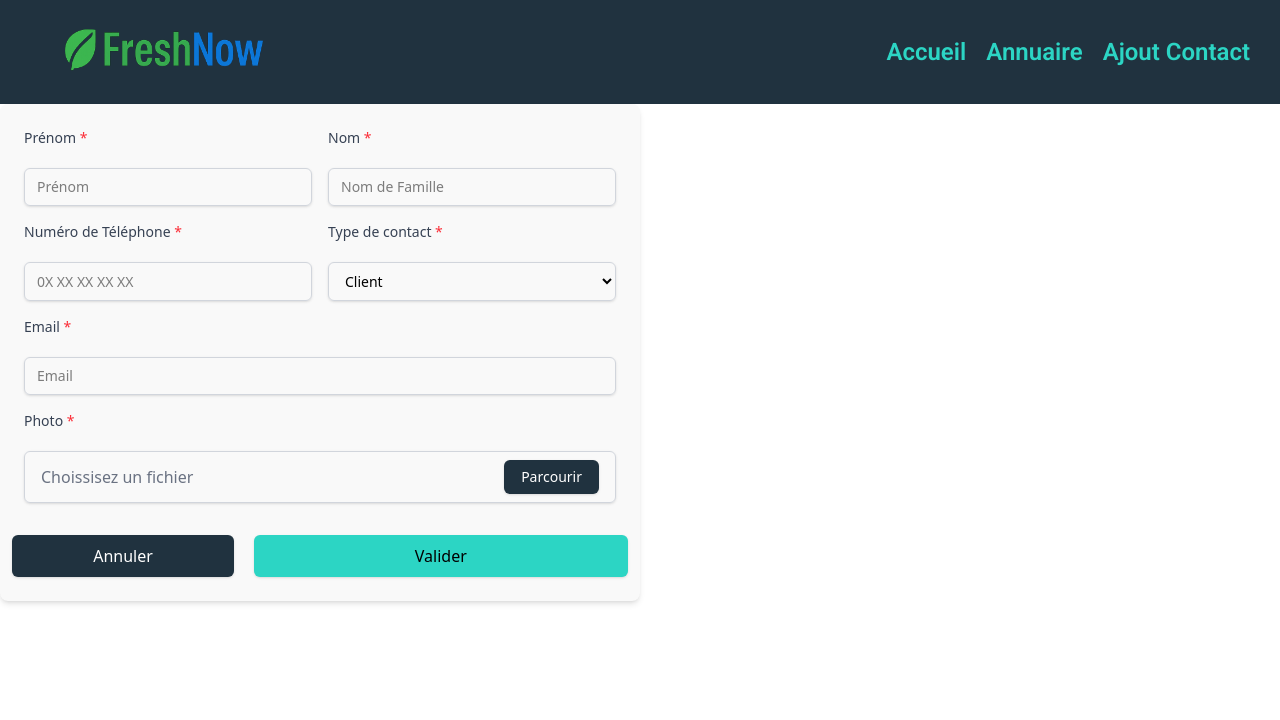
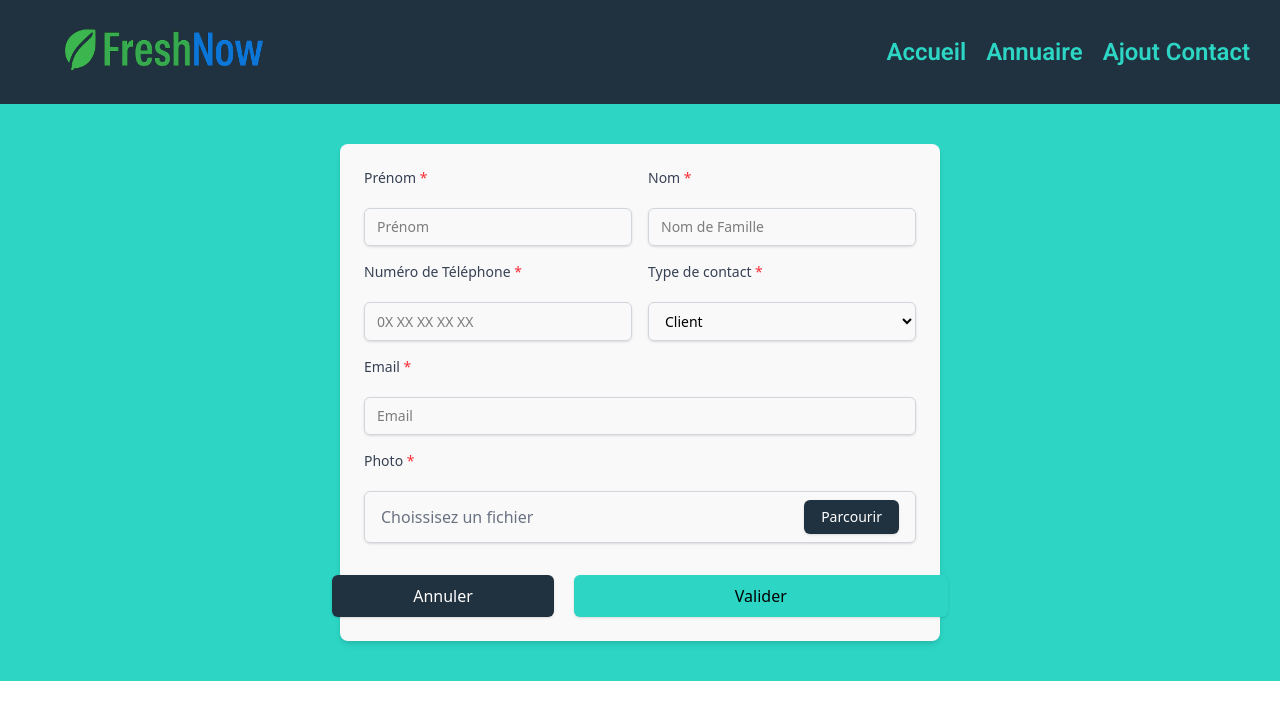
Before and after one commit to Simplon-hdf/brief-annuaire-contacts-groupe-c, an Angular app: page /formulaire in a window 1280 px wide. Shown: the top 720 px of the page. Built offline with nearby package versions, Linux system fonts and the light colour scheme.

Commit message:
feat(formulaire): add div to center the form and add bg colour

```diff
--- a/src/app/formulaire/formulaire.html
+++ b/src/app/formulaire/formulaire.html
@@ -1,3 +1,4 @@
+<div class="bg-brand-azur p-10 flex justify-center">
     <form (ngSubmit)="onSubmit()" class="grid grid-cols-1 sm:grid-cols-2 gap-4 p-6 w-6/12 bg-brand-white rounded-lg shadow-md">
         <label for="prenom" class="block text-sm font-medium text-gray-700 mb-1">Prénom <span class="text-red-500">*</span></label>
         <label for="nom" class="block col-start-2 text-sm font-medium text-gray-700 mb-1">Nom <span class="text-red-500">*</span></label>
@@ -50,3 +51,4 @@
             </button>
         </div>
     </form>
+</div>
```
Lines whose indentation alone changed are shown as unchanged.
